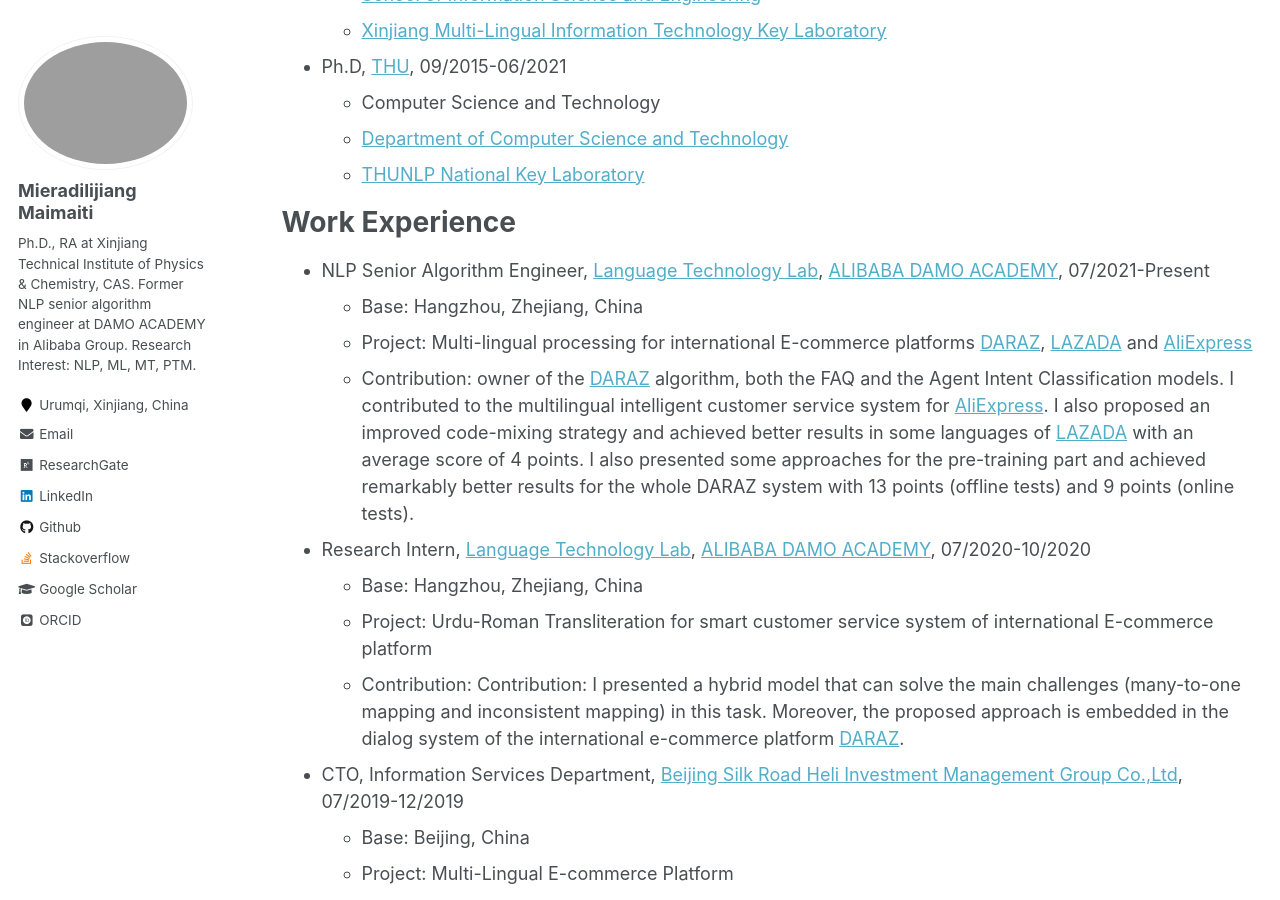
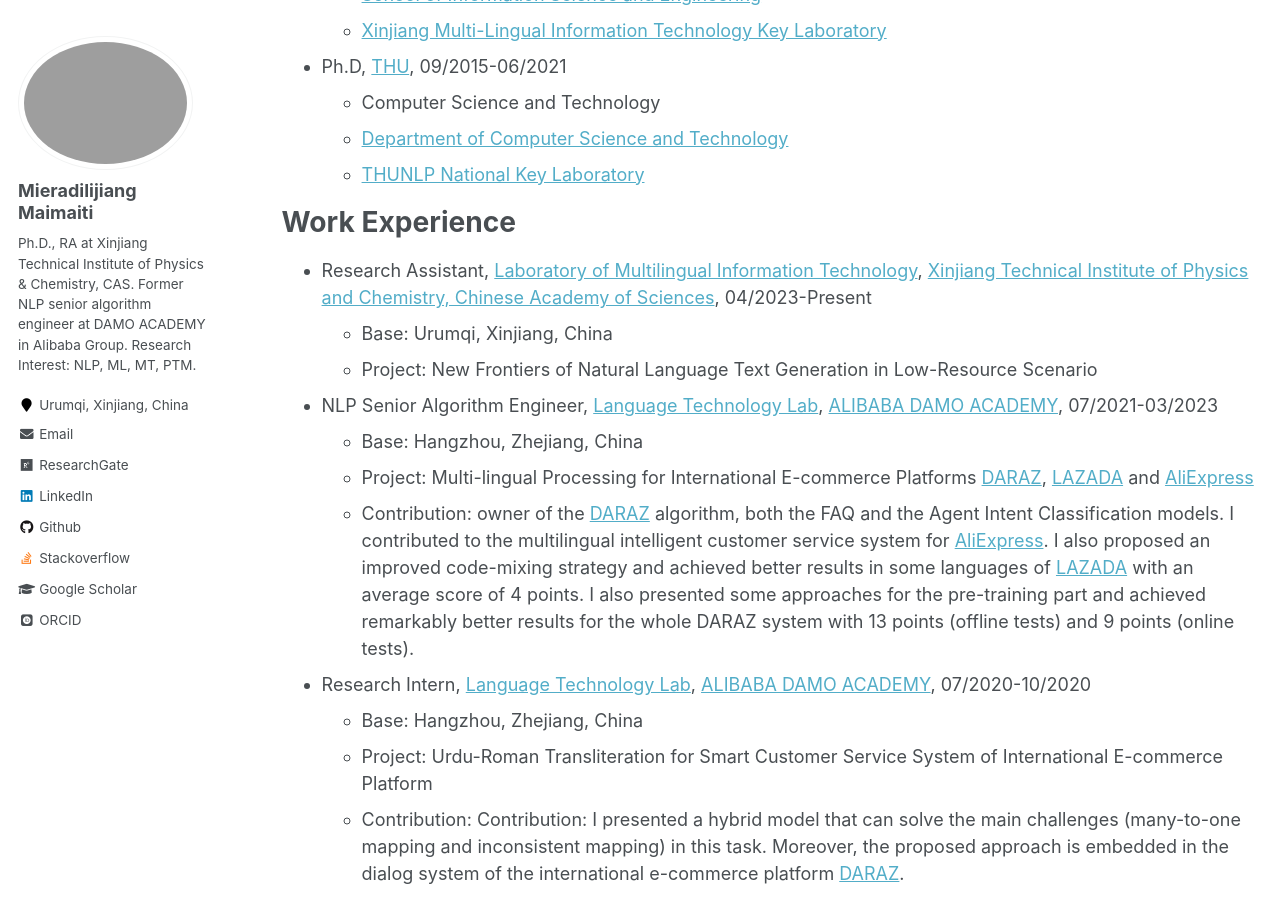
Before and after one commit to miradel51/miradel51.github.io, a Jekyll site: the page built from _pages/cv.md, in a window 1280 px wide and 900 px high, scrolled down 660 px. Built offline with Jekyll 4.4.1, drawn with Linux system fonts in a browser that asks for light colours; some web fonts are replaced.

Commit message:
Update cv.md
added the work experiences in Urumqi

```diff
--- a/_pages/cv.md
+++ b/_pages/cv.md
@@ -34,16 +34,20 @@ Education
 
 Work Experience
 ======
-* NLP Senior Algorithm Engineer, [Language Technology Lab](https://damo.alibaba.com/labs/language-technology), [ALIBABA DAMO ACADEMY](https://damo.alibaba.com/), 07/2021-Present
+* Research Assistant, [Laboratory of Multilingual Information Technology](http://www.xjipc.cas.cn/XJMITL/), [Xinjiang Technical Institute of Physics and Chemistry, Chinese Academy of Sciences](http://english.xjipc.cas.cn/), 04/2023-Present
+  * Base: Urumqi, Xinjiang, China
+  <!--- * Directors: Ji Zhang &rarr; Fei Huang &rarr;  Luo Si -->
+  * Project: New Frontiers of Natural Language Text Generation in Low-Resource Scenario
+* NLP Senior Algorithm Engineer, [Language Technology Lab](https://damo.alibaba.com/labs/language-technology), [ALIBABA DAMO ACADEMY](https://damo.alibaba.com/), 07/2021-03/2023
   * Base: Hangzhou, Zhejiang, China
   <!--- * Directors: Ji Zhang &rarr; Fei Huang &rarr;  Luo Si -->
-  * Project: Multi-lingual processing for international E-commerce platforms [DARAZ](https://www.daraz.pk/), [LAZADA](https://www.lazada.com/en/) and [AliExpress](https://www.aliexpress.com/)
+  * Project: Multi-lingual Processing for International E-commerce Platforms [DARAZ](https://www.daraz.pk/), [LAZADA](https://www.lazada.com/en/) and [AliExpress](https://www.aliexpress.com/)
   * Contribution: owner of the [DARAZ](https://www.daraz.pk/) algorithm, both the FAQ and the Agent Intent Classification models. I contributed to the multilingual intelligent customer service system for [AliExpress](https://www.aliexpress.com/). I also proposed an improved code-mixing strategy and achieved better results in some languages of [LAZADA](https://www.lazada.com/en/) with an average score of 4 points. I also presented some approaches for the pre-training part and achieved remarkably better results for the whole DARAZ system with 13 points (offline tests) and 9 points (online tests).
 
 * Research Intern, [Language Technology Lab](https://damo.alibaba.com/labs/language-technology), [ALIBABA DAMO ACADEMY](https://damo.alibaba.com/), 07/2020-10/2020
   * Base: Hangzhou, Zhejiang, China
   <!--- * Directors: Ji Zhang &rarr; Haiqing Chen -->
-  * Project: Urdu-Roman Transliteration for smart customer service system of international E-commerce platform
+  * Project: Urdu-Roman Transliteration for Smart Customer Service System of International E-commerce Platform
   * Contribution: Contribution: I presented a hybrid model that can solve the main challenges (many-to-one mapping and inconsistent mapping) in this task. Moreover, the proposed approach is embedded in the dialog system of the international e-commerce platform [DARAZ](https://www.daraz.pk/).
 
 * CTO, Information Services Department, [Beijing Silk Road Heli Investment Management Group Co.,Ltd](https://www.helibazar.com/index.html), 07/2019-12/2019
```
